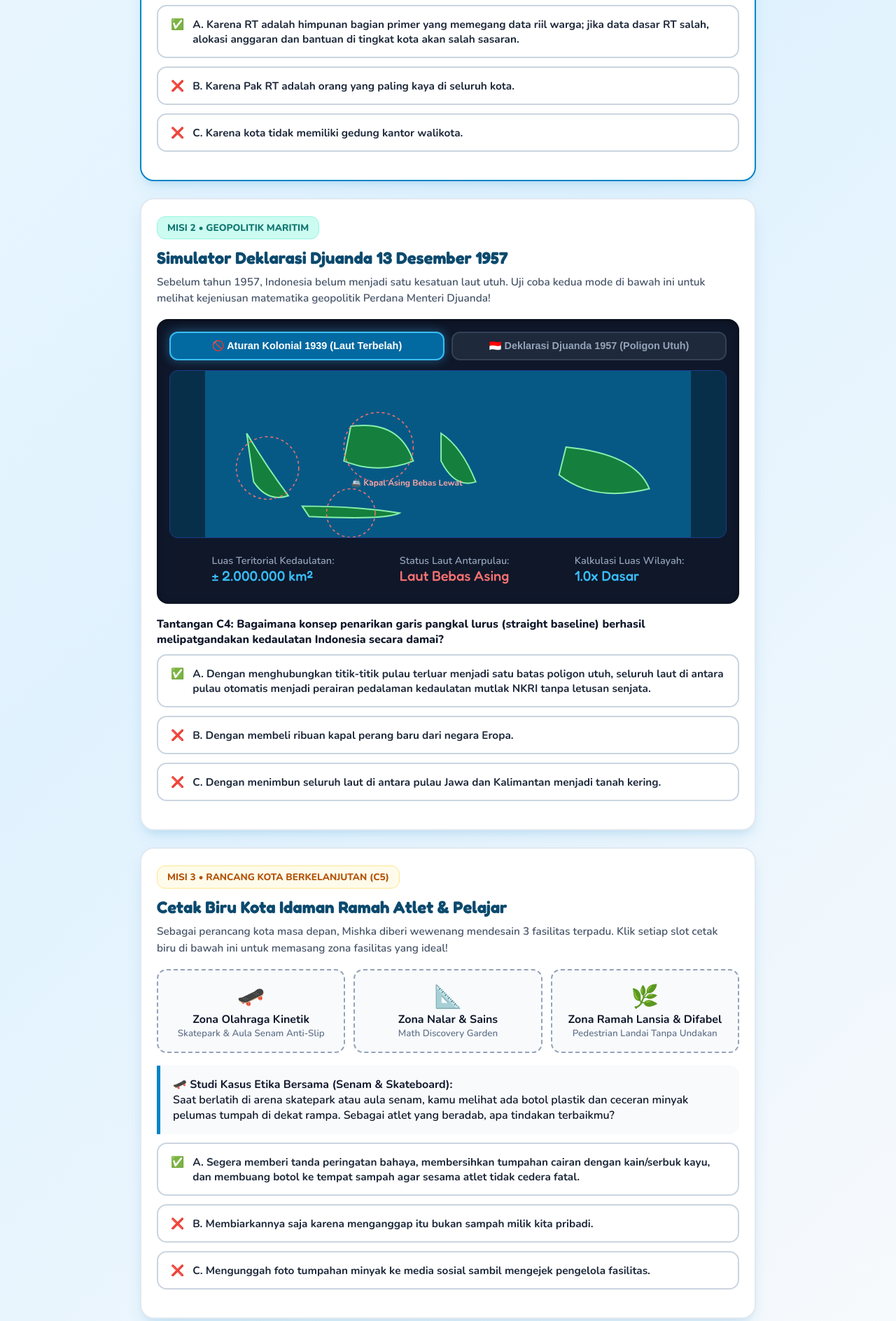
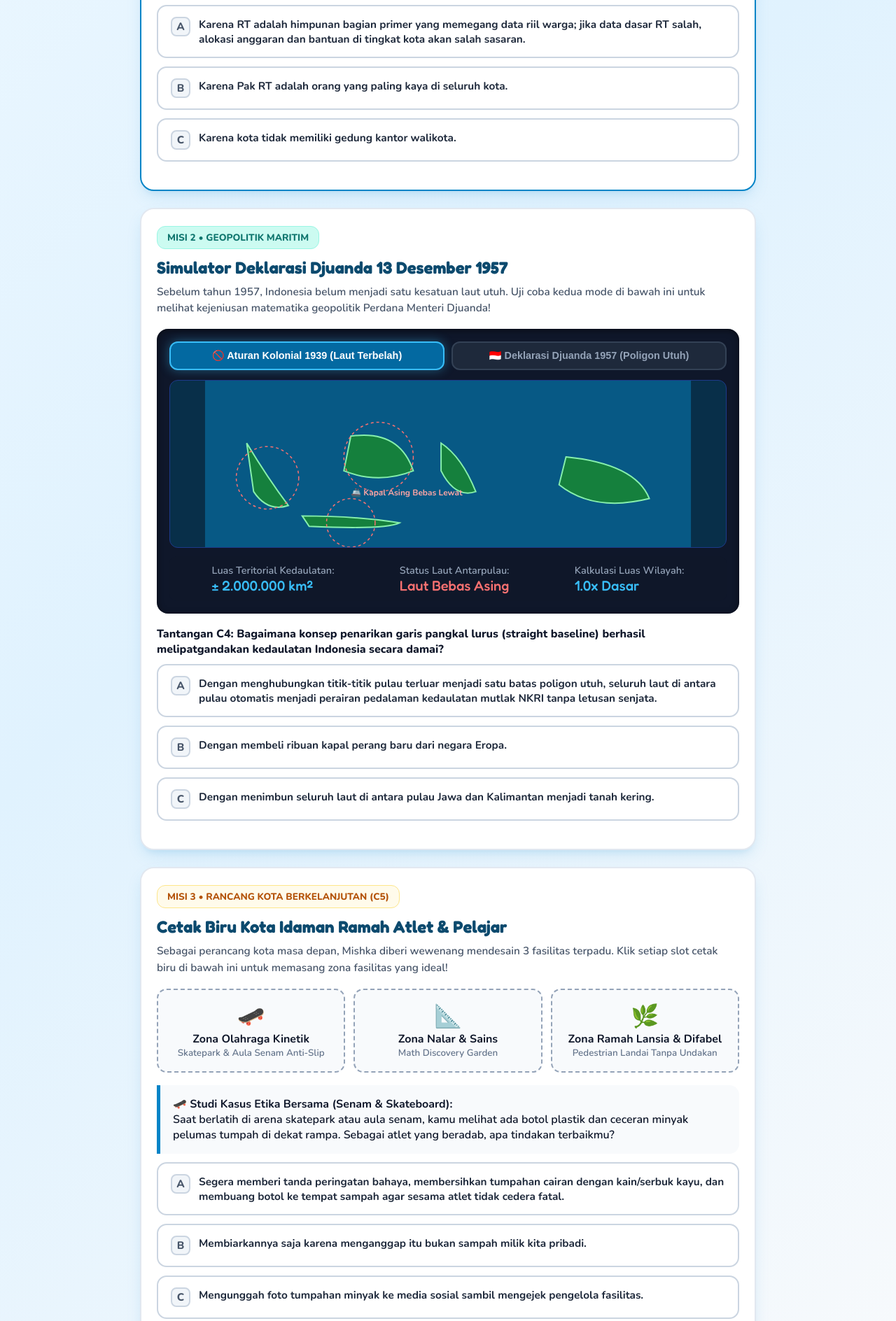
Before and after one commit to Tiara-dwi/pkbm-games, a plain HTML site: page pancasila/mishka.html in a window 1280 px wide. Shown: the part 1033-2921 px from the top of the page at 70% size. Drawn offline with nearby package versions, Linux system fonts and the light colour scheme.

Commit message:
fix(pancasila): remove spoiler checklist and wrong icons from choice buttons, replace with clean option letter badges

```diff
--- a/pancasila/mishka.html
+++ b/pancasila/mishka.html
@@ -399,6 +399,40 @@
       color: #991B1B;
     }
 
+    .opt-letter {
+      display: inline-flex;
+      align-items: center;
+      justify-content: center;
+      width: 28px;
+      height: 28px;
+      background: #F1F5F9;
+      border: 2px solid #CBD5E1;
+      border-radius: 8px;
+      font-weight: 800;
+      color: #475569;
+      font-size: 0.95rem;
+      flex-shrink: 0;
+      transition: all 0.2s;
+    }
+
+    .choice-btn:hover:not(:disabled) .opt-letter {
+      background: #E0F2FE;
+      border-color: #0284C7;
+      color: #0284C7;
+    }
+
+    .choice-btn.correct .opt-letter {
+      background: #10B981;
+      border-color: #059669;
+      color: white;
+    }
+
+    .choice-btn.wrong .opt-letter {
+      background: #EF4444;
+      border-color: #DC2626;
+      color: white;
+    }
+
     /* FEEDBACK BANNERS */
     .feedback-banner {
       padding: 14px 18px;
@@ -542,13 +576,16 @@
     </div>
     <div class="choices-grid" id="qGroup1">
       <button class="choice-btn" onclick="ansLayer(this, true)">
-        <span>✅</span> <strong>A. Karena RT adalah himpunan bagian primer yang memegang data riil warga; jika data dasar RT salah, alokasi anggaran dan bantuan di tingkat kota akan salah sasaran.</strong>
+        <span class="opt-letter">A</span>
+        <span>Karena RT adalah himpunan bagian primer yang memegang data riil warga; jika data dasar RT salah, alokasi anggaran dan bantuan di tingkat kota akan salah sasaran.</span>
       </button>
       <button class="choice-btn" onclick="ansLayer(this, false)">
-        <span>❌</span> B. Karena Pak RT adalah orang yang paling kaya di seluruh kota.
+        <span class="opt-letter">B</span>
+        <span>Karena Pak RT adalah orang yang paling kaya di seluruh kota.</span>
       </button>
       <button class="choice-btn" onclick="ansLayer(this, false)">
-        <span>❌</span> C. Karena kota tidak memiliki gedung kantor walikota.
+        <span class="opt-letter">C</span>
+        <span>Karena kota tidak memiliki gedung kantor walikota.</span>
       </button>
     </div>
     <div class="feedback-banner" id="fbLayer"></div>
@@ -635,13 +672,16 @@
     </div>
     <div class="choices-grid" id="qGroup2">
       <button class="choice-btn" onclick="ansDjuanda(this, true)">
-        <span>✅</span> <strong>A. Dengan menghubungkan titik-titik pulau terluar menjadi satu batas poligon utuh, seluruh laut di antara pulau otomatis menjadi perairan pedalaman kedaulatan mutlak NKRI tanpa letusan senjata.</strong>
+        <span class="opt-letter">A</span>
+        <span>Dengan menghubungkan titik-titik pulau terluar menjadi satu batas poligon utuh, seluruh laut di antara pulau otomatis menjadi perairan pedalaman kedaulatan mutlak NKRI tanpa letusan senjata.</span>
       </button>
       <button class="choice-btn" onclick="ansDjuanda(this, false)">
-        <span>❌</span> B. Dengan membeli ribuan kapal perang baru dari negara Eropa.
+        <span class="opt-letter">B</span>
+        <span>Dengan membeli ribuan kapal perang baru dari negara Eropa.</span>
       </button>
       <button class="choice-btn" onclick="ansDjuanda(this, false)">
-        <span>❌</span> C. Dengan menimbun seluruh laut di antara pulau Jawa dan Kalimantan menjadi tanah kering.
+        <span class="opt-letter">C</span>
+        <span>Dengan menimbun seluruh laut di antara pulau Jawa dan Kalimantan menjadi tanah kering.</span>
       </button>
     </div>
     <div class="feedback-banner" id="fbDjuanda"></div>
@@ -683,13 +723,16 @@
     </div>
     <div class="choices-grid" id="qGroup3">
       <button class="choice-btn" onclick="ansEthics(this, true)">
-        <span>✅</span> <strong>A. Segera memberi tanda peringatan bahaya, membersihkan tumpahan cairan dengan kain/serbuk kayu, dan membuang botol ke tempat sampah agar sesama atlet tidak cedera fatal.</strong>
+        <span class="opt-letter">A</span>
+        <span>Segera memberi tanda peringatan bahaya, membersihkan tumpahan cairan dengan kain/serbuk kayu, dan membuang botol ke tempat sampah agar sesama atlet tidak cedera fatal.</span>
       </button>
       <button class="choice-btn" onclick="ansEthics(this, false)">
-        <span>❌</span> B. Membiarkannya saja karena menganggap itu bukan sampah milik kita pribadi.
+        <span class="opt-letter">B</span>
+        <span>Membiarkannya saja karena menganggap itu bukan sampah milik kita pribadi.</span>
       </button>
       <button class="choice-btn" onclick="ansEthics(this, false)">
-        <span>❌</span> C. Mengunggah foto tumpahan minyak ke media sosial sambil mengejek pengelola fasilitas.
+        <span class="opt-letter">C</span>
+        <span>Mengunggah foto tumpahan minyak ke media sosial sambil mengejek pengelola fasilitas.</span>
       </button>
     </div>
     <div class="feedback-banner" id="fbEthics"></div>
```
Also changed, not shown: pancasila/aqlan.html (+58 -12 lines).
